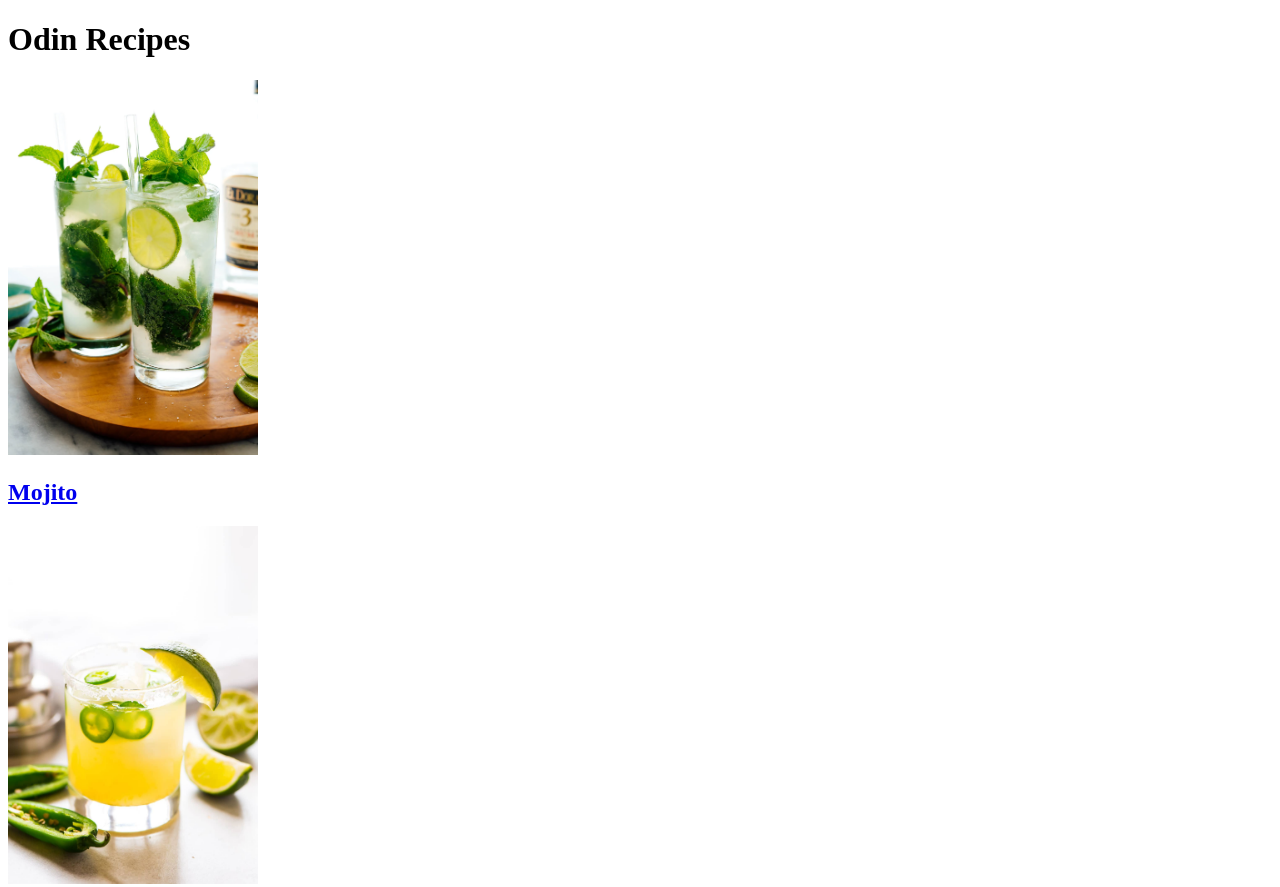
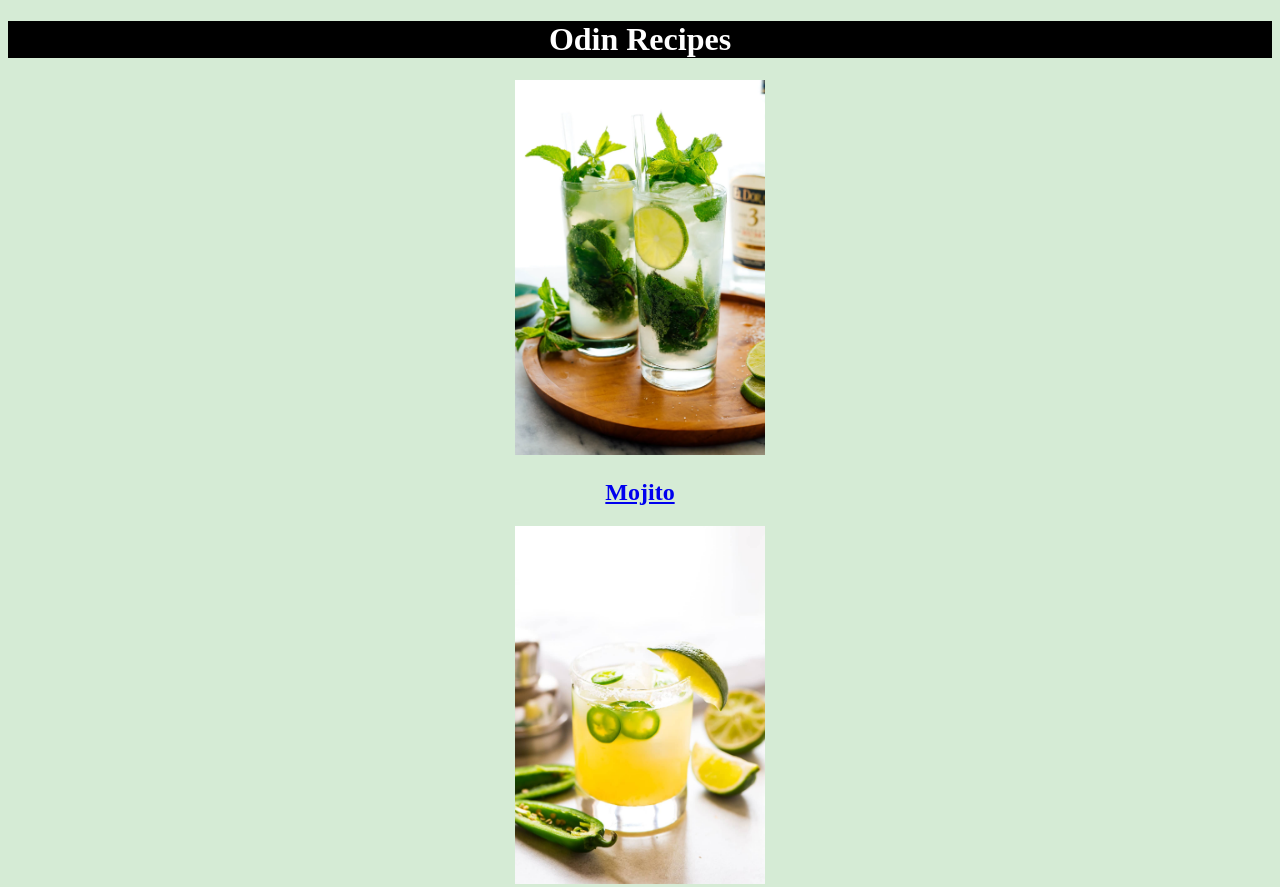
Before and after one commit to austinhogan11/odin-recipes, a plain HTML site: page index.html in a window 1280 px wide. Shown: the top 887 px of the page. Drawn offline with Linux system fonts and the light colour scheme.

Commit message:
Styled Odin Recipes home page

```diff
--- a/index.html
+++ b/index.html
@@ -4,10 +4,11 @@
         <meta charset="UTF-8">
         <meta http-equiv="X-UA-Compatible" content="IE=edge">
         <meta name="viewport" content="width=device-width, initial-scale=1.0">
+        <link rel="stylesheet" href="styles.css">
         <title>Odin Recipes</title>
     </head>
     <body>
-        <h1>Odin Recipes</h1>
+        <h1 class="title">Odin Recipes</h1>
         <div>
             <img src="img/best-mojito-recipe-2.webp" width="250"/>
             <h2><a href="recipes/mojito.html">Mojito</a></h2>
--- /dev/null
+++ b/styles.css
@@ -0,0 +1,9 @@
+.title {
+    color: white;
+    background-color: black;
+}
+body {
+    text-align: center;
+    background-color: rgb(213, 235, 213);
+    color: black;
+}
```
Also changed, not shown: recipes/mojito.html (+1 -0 lines).
